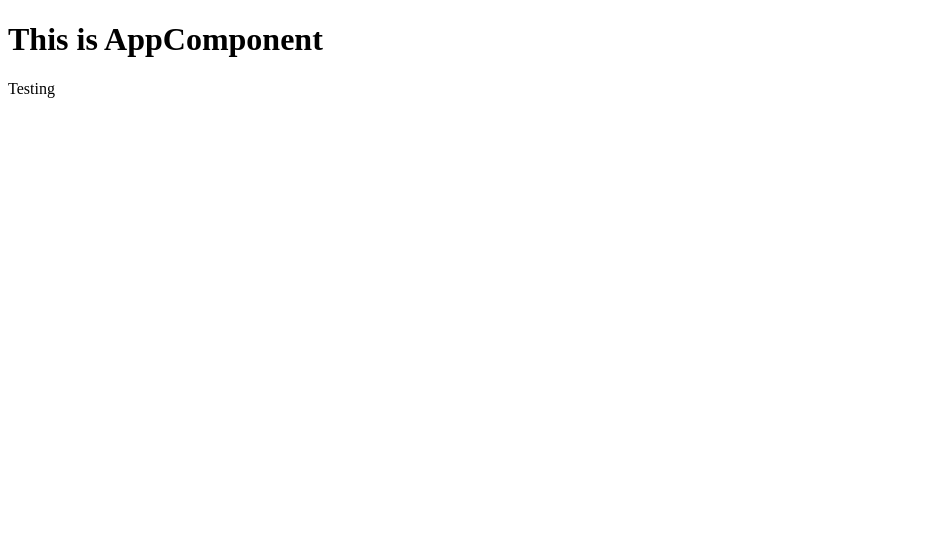
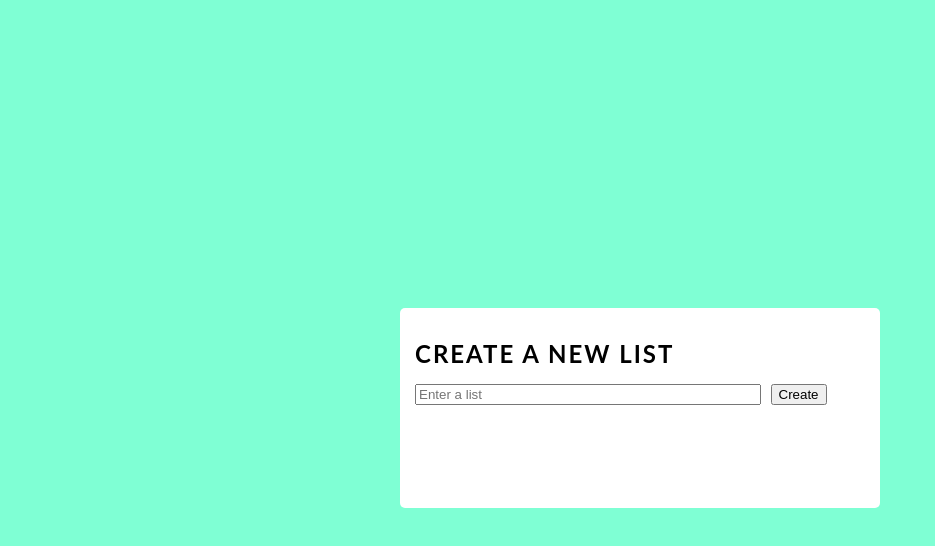
Before and after one commit to sushilshinde/angular-task-manager-app, an Angular app: page /new-list in a window 1280 px wide. Before the commit this address led to /. Shown: the top 546 px of the page, without its empty margins (0-935 px from the left). Built offline with nearby package versions, Linux system fonts and the light colour scheme.

Commit message:
Implemented New List And New Task Components

```diff
--- a/src/app/app-routing.module.ts
+++ b/src/app/app-routing.module.ts
@@ -1,10 +1,15 @@
 import { NgModule } from '@angular/core';
 import { RouterModule, Routes } from '@angular/router';
+import { NewListComponent } from './new-list/new-list.component';
+import { NewTaskComponent } from './new-task/new-task.component';
 
-const routes: Routes = [];
+const routes: Routes = [
+  { path: 'new-list', component: NewListComponent },
+  { path: 'new-task', component: NewTaskComponent },
+];
 
 @NgModule({
   imports: [RouterModule.forRoot(routes)],
-  exports: [RouterModule]
+  exports: [RouterModule],
 })
-export class AppRoutingModule { }
+export class AppRoutingModule {}
--- a/src/app/app.component.html
+++ b/src/app/app.component.html
@@ -1,2 +1 @@
-<h1>This is AppComponent</h1>
-<p>Testing</p>
+<router-outlet></router-outlet>
--- a/src/app/app.module.ts
+++ b/src/app/app.module.ts
@@ -3,10 +3,14 @@ import { BrowserModule } from '@angular/platform-browser';
 
 import { AppRoutingModule } from './app-routing.module';
 import { AppComponent } from './app.component';
+import { NewListComponent } from './new-list/new-list.component';
+import { NewTaskComponent } from './new-task/new-task.component';
 
 @NgModule({
   declarations: [
-    AppComponent
+    AppComponent,
+    NewListComponent,
+    NewTaskComponent
   ],
   imports: [
     BrowserModule,
--- /dev/null
+++ b/src/app/new-list/new-list.component.html
@@ -0,0 +1,9 @@
+<div class="centered-content">
+  <div class="modal-box">
+    <h1 class="title">Create a new list</h1>
+    <div>
+      <input class="list-form" type="text" placeholder="Enter a list" />
+      <button class="create-button">Create</button>
+    </div>
+  </div>
+</div>
--- /dev/null
+++ b/src/app/new-task/new-task.component.html
@@ -0,0 +1,9 @@
+<div class="centered-content">
+  <div class="modal-box">
+    <h1 class="title">Create a new task</h1>
+    <div>
+      <input class="list-form" type="text" placeholder="Enter a task" />
+      <button class="create-button">Create</button>
+    </div>
+  </div>
+</div>
--- a/src/styles.css
+++ b/src/styles.css
@@ -1 +1,35 @@
 /* You can add global styles to this file, and also import other style files */
+html {
+  background-color: aquamarine;
+}
+html,
+body {
+  height: 100%;
+}
+.centered-content {
+  display: flex;
+  justify-content: center;
+  align-items: center;
+  width: 100%;
+  height: 100%;
+}
+.modal-box {
+  min-height: 170px;
+  width: 100%;
+  max-width: 450px;
+  background: white;
+  border-radius: 5px;
+  padding: 15px;
+}
+.title {
+  font-family: "Lato";
+  font-size: 24px;
+  text-transform: uppercase;
+  letter-spacing: 2px;
+}
+.list-form {
+  width: 75%;
+}
+.create-button {
+  margin-left: 10px;
+}
```
Also changed, not shown: src/app/new-list/new-list.component.ts (added, +10 -0 lines), src/app/new-task/new-task.component.ts (added, +10 -0 lines), src/app/new-list/new-list.component.css (added), src/app/new-task/new-task.component.css (added), 2 other files (tests, documents, lock files or other folders).
